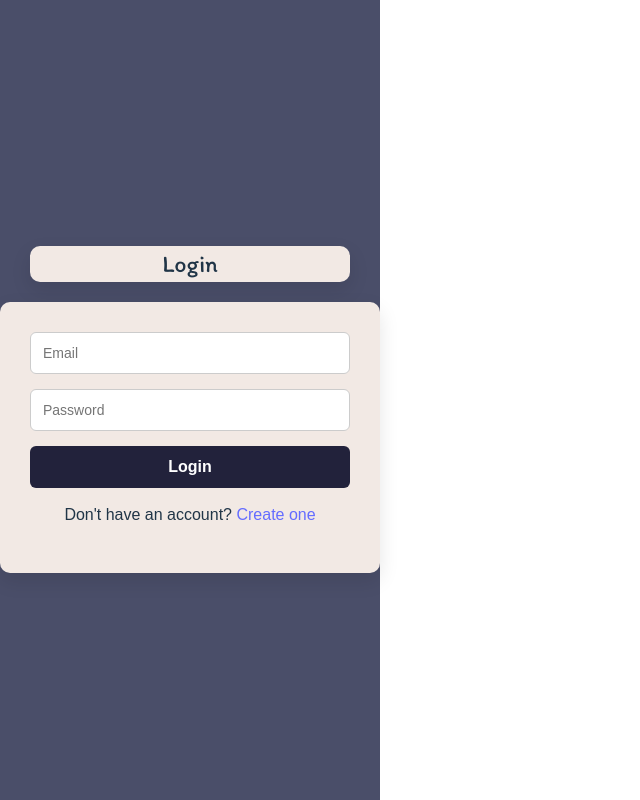
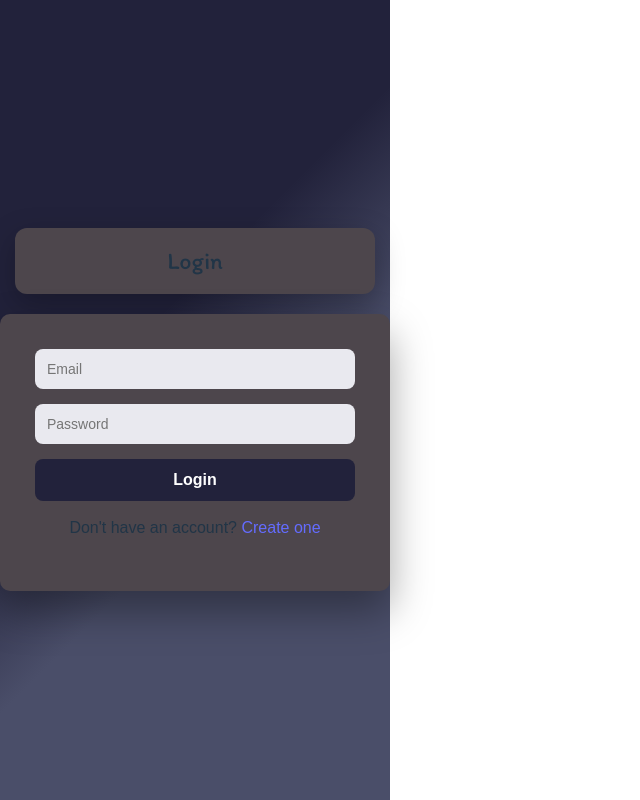
Before and after one commit to jaydenrrr22/CapstoneProject, a React app in the folder frontend/: page / in a window 1280 px wide. Shown: the whole page, without its empty margins (0-640 px from the left). Built offline with nearby package versions, Linux system fonts and the light colour scheme; the HTML template or start-up script is replaced by a standard one.

Commit message:
Update styling for login and signup pages

```diff
--- a/frontend/src/components/FinancialHealthChart.jsx
+++ b/frontend/src/components/FinancialHealthChart.jsx
@@ -7,29 +7,33 @@ function FinancialHealthChart({ score }) {
     { name: "remaining", value: 100 - score }
   ];
 
-  // Determine color based on score
   let scoreColor;
 
+  // Color coding based on score thresholds
   if (score <= 40) {
-    scoreColor = "#ef4444"; // red
+    scoreColor = "#ef4444";
   } else if (score <= 70) {
-    scoreColor = "#f59e0b"; // yellow
+    scoreColor = "#f59e0b";
   } else {
-    scoreColor = "#22c55e"; // green
+    scoreColor = "#22c55e";
   }
 
-  const COLORS = [scoreColor, "#e5e7eb"]; // second slice gray
+  const COLORS = [scoreColor, "#e5e7eb"];
 
   return (
-    <div style={{ textAlign: "center", position: "relative", width: "250px" }}>
+    <div style={{
+      position: "relative",
+      width: "260px",
+      margin: "0 auto"
+    }}>
 
-      <PieChart width={250} height={150}>
+      <PieChart width={260} height={160}>
         <Pie
           data={data}
           startAngle={180}
           endAngle={0}
-          innerRadius={60}
-          outerRadius={80}
+          innerRadius={70}
+          outerRadius={90}
           dataKey="value"
         >
           {data.map((entry, index) => (
@@ -38,15 +42,16 @@ function FinancialHealthChart({ score }) {
         </Pie>
       </PieChart>
 
-      {/* score text */}
+      {/* Center score */}
       <div
         style={{
           position: "absolute",
-          top: "65%",
+          top: "70%",
           left: "50%",
           transform: "translate(-50%, -50%)",
-          fontSize: "24px",
-          fontWeight: "bold"
+          fontSize: "28px",
+          fontWeight: "bold",
+          color: scoreColor
         }}
       >
         {score}
--- a/frontend/src/pages/Login.css
+++ b/frontend/src/pages/Login.css
@@ -9,15 +9,24 @@
   align-items: center;            /* Horizontal center */
   background-color: #4A4E69;      /* Light neutral background */
   font-family: Arial, sans-serif;
+
+  /* gradient background for visual interest */
+  background: linear-gradient(
+    135deg,
+    #22223b 0%,
+    #22223b 40%,
+    #4A4E69 60%,
+    #4A4E69 100%
+  );
 }
 
 /* Heading */
 .login-container h2 {
   width: 320px;
-  padding: 15px, 20px;
-  background-color: #F2E9E4;
-  border-radius: 10px;
-  box-shadow: 0 8px 20px rgba(0, 0, 0, 0.1);
+  padding: 15px 20px;
+  background-color: #4d464c;
+  border-radius: 12px;
+  box-shadow: 0 10px 30px rgba(0, 0, 0, 0.25);
 
   text-align: center;
   margin-bottom: 20px;
@@ -30,27 +39,28 @@
   display: flex;
   flex-direction: column;         /* Stack inputs vertically */
   width: 320px;
-  padding: 30px;
-  background-color: #F2E9E4;
+  padding: 35px;
+  background-color: #4d464c;
   border-radius: 10px;
-  box-shadow: 0 8px 20px rgba(0, 0, 0, 0.1);
+  box-shadow: 0 20px 40px rgba(0, 0, 0, 0.35);
 }
 
 /* Inputs styling */
 .login-container input {
   padding: 12px;
   margin-bottom: 15px;
-  border: 1px solid #ccc;
-  border-radius: 6px;
+  border: none;
+  border-radius: 8px;
+  background-color: #e9e9ef;
   font-size: 14px;
-  transition: border-color 0.2s;
+  transition: all 0.2s ease;
 }
 
 /* Input focus effect */
 .login-container input:focus {
   outline: none;
   border-color: #646cff;
-  box-shadow: 0 0 5px rgba(100, 108, 255, 0.3);
+  box-shadow: 0 0 2px rgba(100, 108, 255, 0.3);
 }
 
 /* Submit button styling */
@@ -59,15 +69,16 @@
   background-color: #22223B;
   color: white;
   border: none;
-  border-radius: 6px;
+  border-radius: 8px;
   font-weight: bold;
   cursor: pointer;
-  transition: background-color 0.2s;
+  transition: all 0.2s ease;
 }
 
 /* Submit hover effect */
 .login-container button[type="submit"]:hover {
-  background-color: #535bf2;
+  background-color: #4A4E69;
+  transform: translateY(-2px);
 }
 
 /* Logout button styling (temporary) */
```
